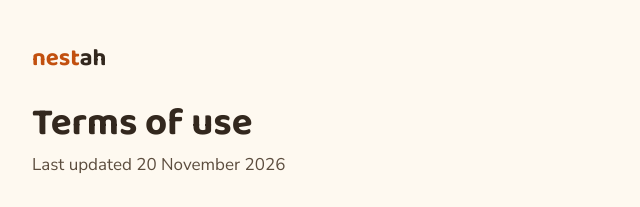
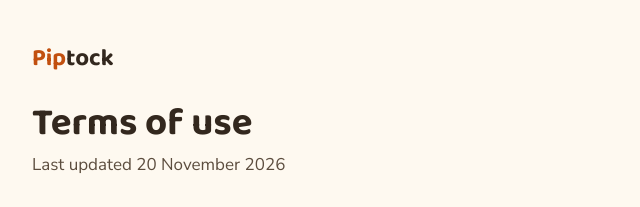
Before and after one commit to ingo-auer/piptock, a plain HTML site: page terms.html in a window 1280 px wide. Shown: the top 207 px of the page, 292-932 px from the left. Drawn offline with Linux system fonts and the light colour scheme.

Commit message:
Update terms.html

```diff
--- a/terms.html
+++ b/terms.html
@@ -5,9 +5,7 @@
 <meta name="viewport" content="width=device-width, initial-scale=1">
 <title>Piptock – Terms of use</title>
 <!--
-  DRAFT for upload. Not yet reviewed by a solicitor.
-  To complete before relying on it: add the publisher's postal address in section 1,
-  and check that the privacy link in section 8 points to the live privacy page.
+  DRAFT for upload.
 -->
 <link rel="preconnect" href="https://fonts.googleapis.com">
 <link rel="stylesheet" href="https://fonts.googleapis.com/css2?family=Baloo+2:wght@700&family=Nunito+Sans:wght@400;600;700&display=swap">
@@ -35,7 +33,7 @@
 </head>
 <body>
 <main>
-  <div class="wordmark"><b>nest</b>ah</div>
+  <div class="wordmark"><b>Pip</b>tock</div>
   <h1>Terms of use</h1>
   <p class="meta">Last updated 20 November 2026</p>
 
```
